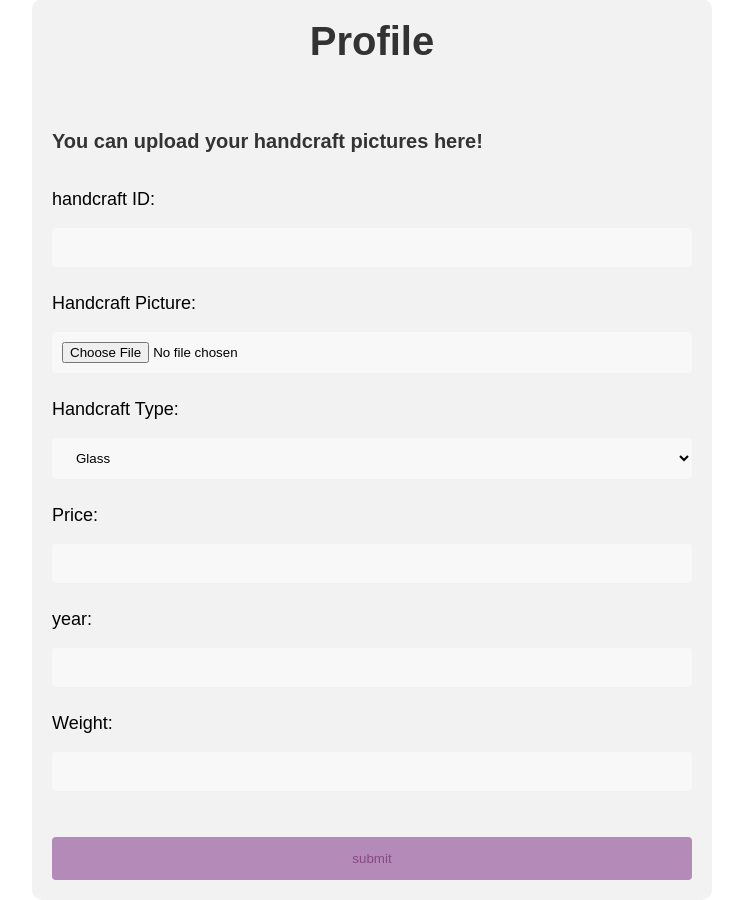
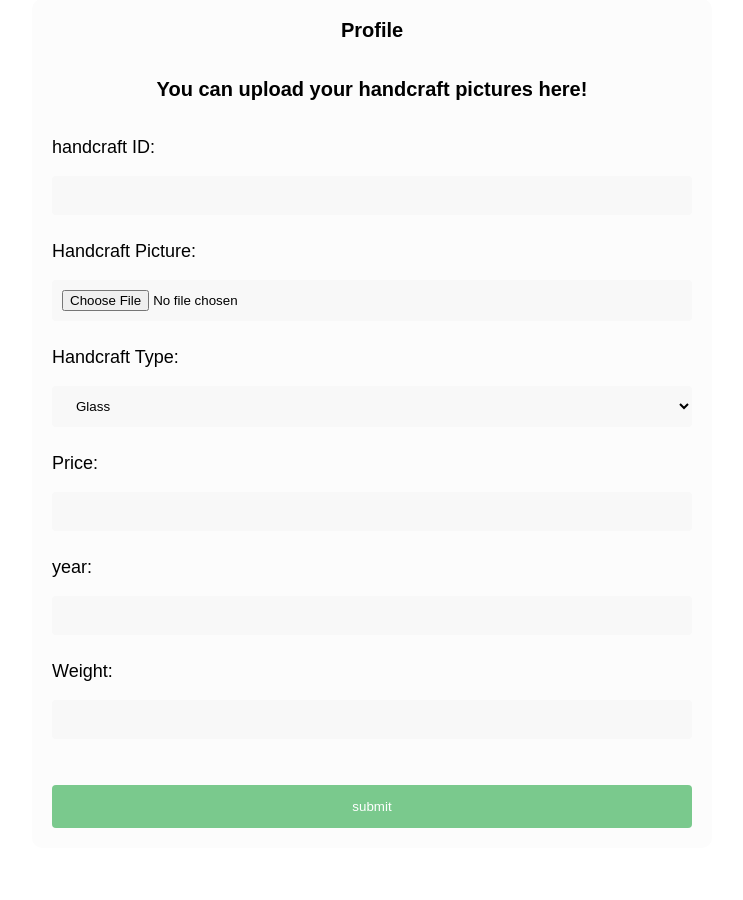
Before and after one commit to maram-mahmoudi/Herfetna, a PHP site: page /dbpro/profile.html in a window 1280 px wide. Shown: the part 241-1141 px from the top of the page, without its empty margins (268-1011 px from the left). After the commit the page ends 1069 px from the top, so only its background shows below. Run offline with PHP 8.4, Linux system fonts and the light colour scheme.

Commit message:
final final changes

```diff
--- a/profile.css
+++ b/profile.css
@@ -2,7 +2,7 @@
     width: 50%;
     margin: 0 auto;
     font-family: Arial, sans-serif;
-    background-color: #f2f2f2;
+    background-color: #fcfcfc;
     padding: 20px;
     border-radius: 10px;
 }
@@ -10,12 +10,13 @@
 h1 {
     text-align: center;
     font-size: 30px;
-    color: #333;
+    color: #ffffff;
 }
 
 h2 {
     font-size: 20px;
-    color: #333;
+    color: #000000;
+    text-align: center;
 }
 
 label {
@@ -45,8 +46,8 @@ input[type="file"] {
 }
 
 button {
-    background-color: #b48ab8;
-    color: #874982;
+    background-color: #7ac98d;
+    color: #ffffff;
     padding: 14px 20px;
     border: none;
     border-radius: 4px;
@@ -56,5 +57,9 @@ button {
 }
 
 button:hover {
-    background-color: #a977a5;
+    background-color: #5aad75;
 }
+
+.btn{
+    color: #ffffff;
+}
--- a/profile.html
+++ b/profile.html
@@ -27,7 +27,7 @@
 
 
     <div class="container">
-        <h1>Profile</h1>
+        <h2>Profile</h2>
         <form action="profile.php" method="post">
 
             <br><br>
@@ -56,7 +56,7 @@
             <input type="text" id="weight" name="weight">
             <br><br>
 
-            <button>submit</button>
+            <button class="submit">submit</button>
         </form>
     </div>
 </body>
--- a/style.css
+++ b/style.css
@@ -76,10 +76,10 @@ nav{
     display: inline-block;
     text-decoration: none;
     color: #fff;
-    border: 1px solid #fff;
+    border: 1px solid #d683c4;
     padding: 12px 34px;
     font-size: 13px;
-    background: transparent;
+    background: #de92e0;
     position: relative;
     cursor: pointer;
 }
@@ -409,7 +409,7 @@ h3{
     margin-top: 20px;
     border: none;
     border-radius: 4px;
-    background-color: #cd5bc5;
+    background-color: #7bcf93;
     color: #fff;
     font-size: 16px;
     cursor: pointer;
@@ -495,7 +495,7 @@ h3{
   height: 40px;
   margin-top: 20px;
   border: none;
-  background-color: #c149bf;
+  background-color: #7bcf93;
   color: white;
   font-size: 18px;
   border-radius: 5px;
@@ -503,7 +503,7 @@ h3{
 }
 
 .login-box button:hover {
-  background-color: #a33aaf;
+  background-color: #5cd37e;
 }
 
 /* -------------------------------------- index.php --------------------------------------------------*/
```
